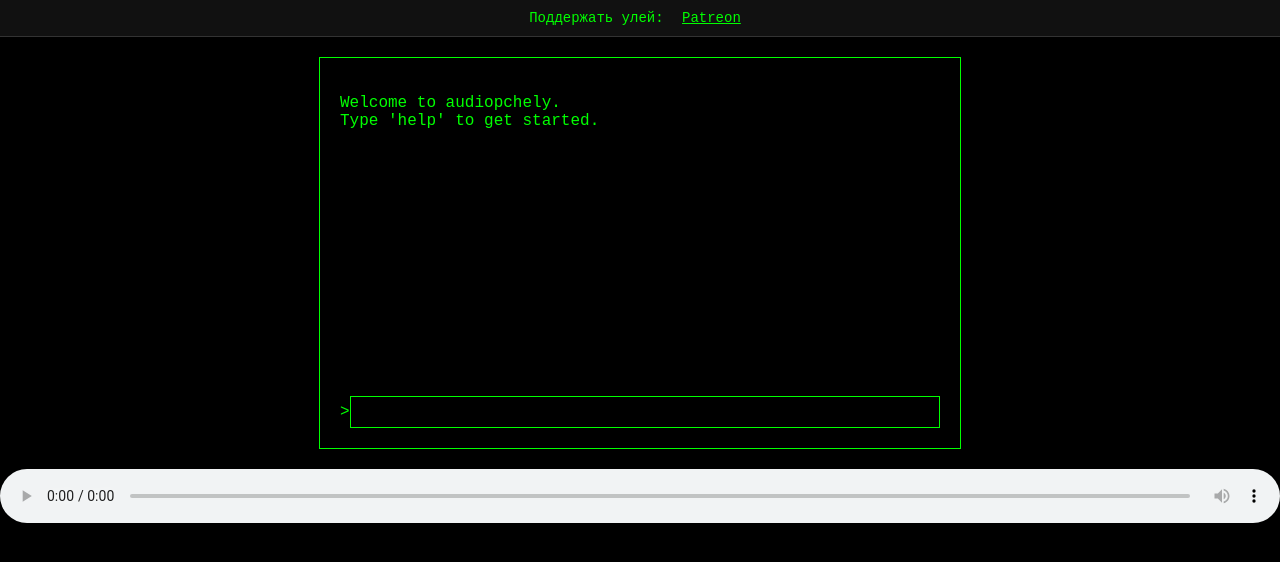
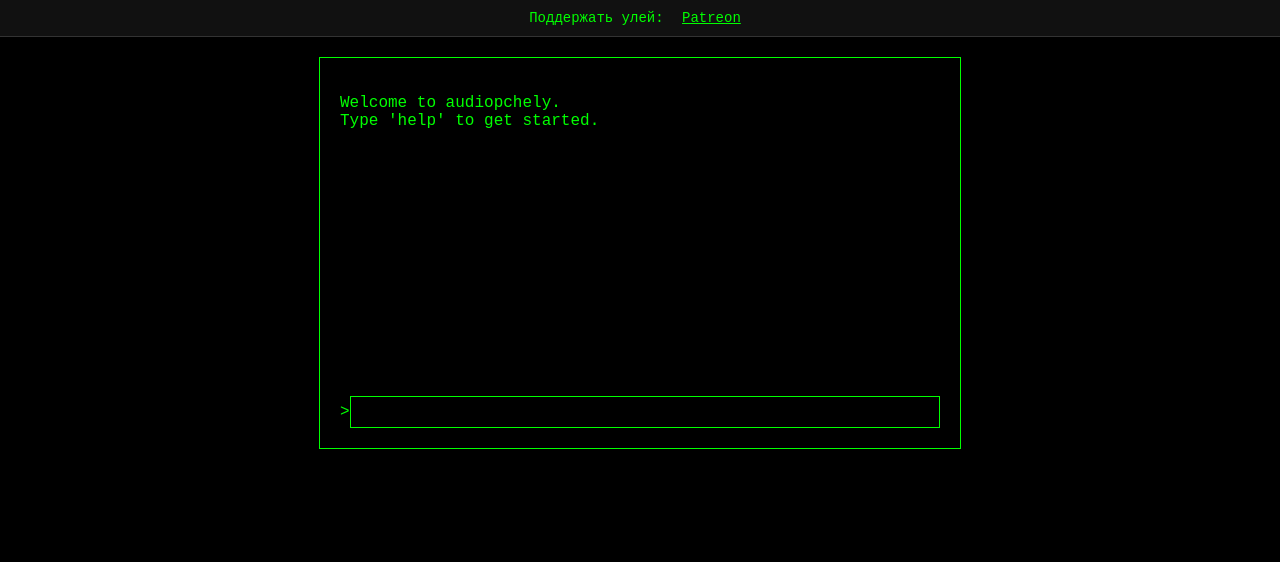
Before and after one commit to Vladi9000/audiopchely, a plain HTML site: page index.html in a window 1280 px wide. Drawn offline with Linux system fonts and the light colour scheme.

Commit message:
Update index.html

```diff
--- a/index.html
+++ b/index.html
@@ -21,7 +21,7 @@ Type 'help' to get started.
       <input type="text" id="command" autofocus />
     </div>
   </div>
- <audio id="player" controls style="width: 100%; margin: 12px auto; display: block;">
+ <audio id="player">
   <source id="audioSource" src="" type="audio/mp4"> <!-- for .m4a and .mp4 -->
   <source src="" type="audio/mpeg">                 <!-- fallback for .mp3 -->
   Your browser does not support the audio element.
```
